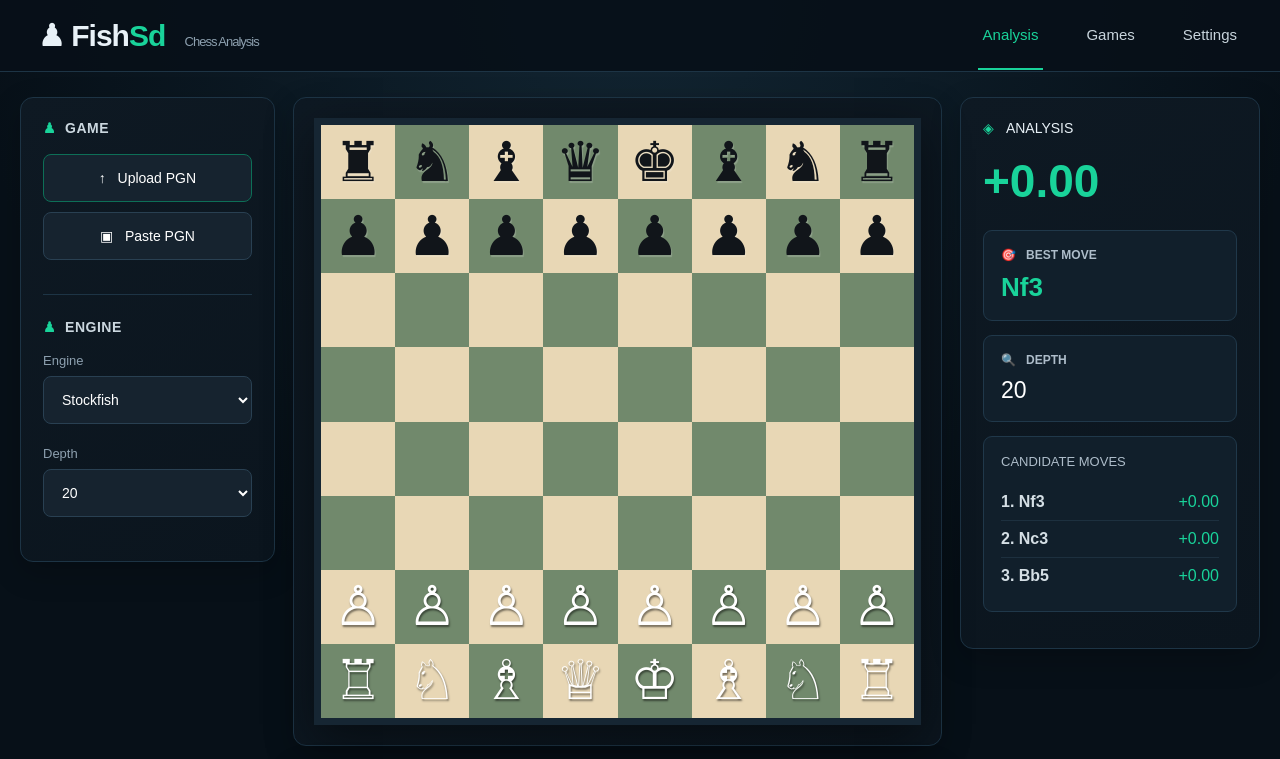
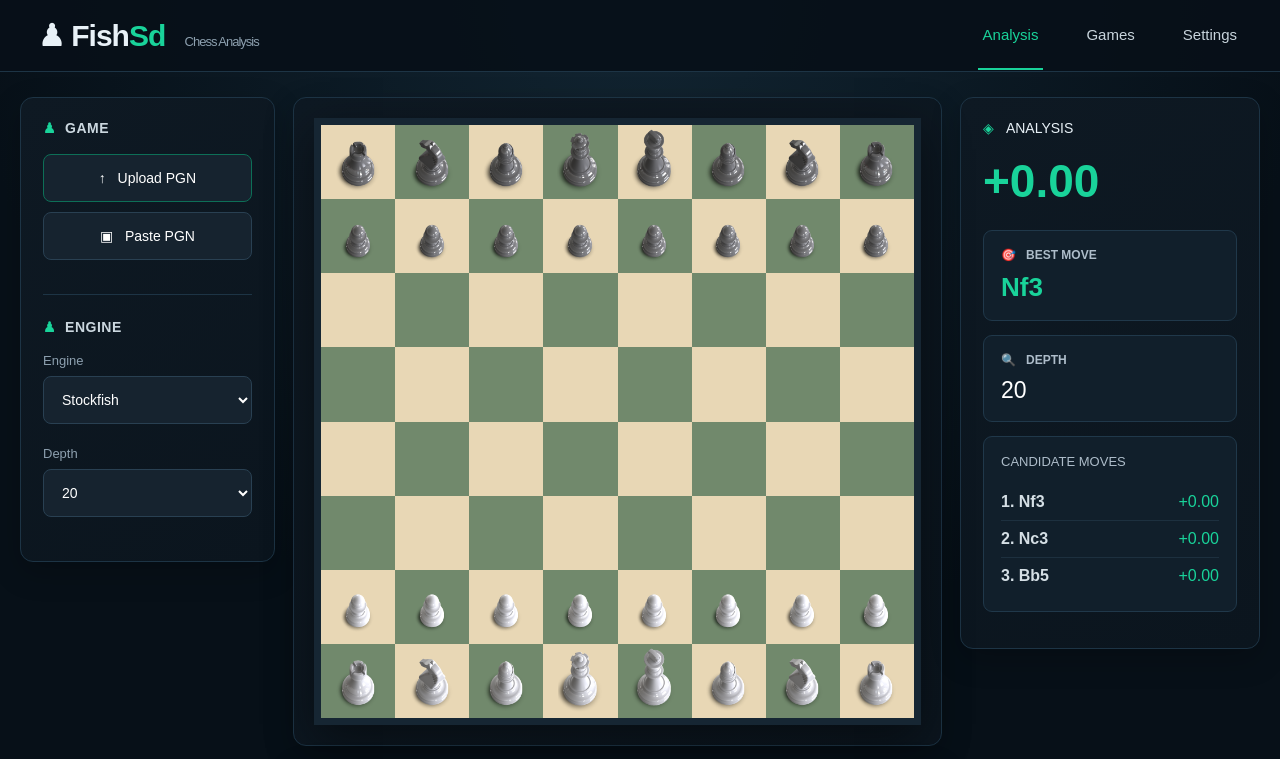
Before and after one commit to aitk5775-fish/FishSd, a plain HTML site: page index.html in a window 1280 px wide. Shown: the top 759 px of the page. Drawn offline with Linux system fonts and the light colour scheme.

Commit message:
Update index.html

```diff
--- a/index.html
+++ b/index.html
@@ -1,12 +1,7 @@
-<!DOCTYPE html>
-<html lang="en">
+<!DOCTYPE html><html lang="en">
 <head>
 <meta charset="UTF-8">
-<meta name="viewport" content="width=device-width, initial-scale=1.0">
-
-<title>FishSd — Chess Analysis</title>
-
-<style>
+<meta name="viewport" content="width=device-width, initial-scale=1.0"><title>FishSd — Chess Analysis</title><style>
 * {
     box-sizing: border-box;
     margin: 0;
@@ -205,6 +200,18 @@ select,
     font-size: clamp(25px, 5vw, 55px);
     line-height: 1;
     user-select: none;
+}
+
+/* CHESS PIECE IMAGES */
+
+.square img {
+    width: 88%;
+    height: 88%;
+    object-fit: contain;
+    display: block;
+    user-select: none;
+    -webkit-user-drag: none;
+    pointer-events: auto;
 }
 
 .light {
@@ -525,6 +532,11 @@ footer {
         font-size: clamp(25px, 10vw, 45px);
     }
 
+    .square img {
+        width: 88%;
+        height: 88%;
+    }
+
     .controls-panel {
         padding: 12px;
     }
@@ -542,14 +554,7 @@ footer {
         padding: 25px 12px;
     }
 }
-</style>
-</head>
-
-<body>
-
-<header>
-
-    <div class="logo">
+</style></head><body><header><div class="logo">
     ♟ Fish<span>Sd</span>
     <small>Chess Analysis</small>
 </div>
@@ -560,12 +565,7 @@ footer {
     <a href="#">Settings</a>
 </nav>
 
-</header>
-
-
-<main class="main">
-
-    <!-- LEFT PANEL -->
+</header><main class="main"><!-- LEFT PANEL -->
 
 <aside class="panel left-panel">
 
@@ -618,23 +618,73 @@ footer {
 
                 <!-- BLACK -->
 
-                    <div class="square light black-piece">♜</div>
-                    <div class="square dark black-piece">♞</div>
-                    <div class="square light black-piece">♝</div>
-                    <div class="square dark black-piece">♛</div>
-                    <div class="square light black-piece">♚</div>
-                    <div class="square dark black-piece">♝</div>
-                    <div class="square light black-piece">♞</div>
-                    <div class="square dark black-piece">♜</div>
+                <div class="square light black-piece">
+                    <img src="Black-Rook.png" alt="Black Rook" draggable="false">
+                </div>
 
-                    <div class="square dark black-piece">♟</div>
-                    <div class="square light black-piece">♟</div>
-                    <div class="square dark black-piece">♟</div>
-                    <div class="square light black-piece">♟</div>
-                    <div class="square dark black-piece">♟</div>
-                    <div class="square light black-piece">♟</div>
-                    <div class="square dark black-piece">♟</div>
-                    <div class="square light black-piece">♟</div>
+                <div class="square dark black-piece">
+                    <img src="Black-Knight.png" alt="Black Knight" draggable="false">
+                </div>
+
+                <div class="square light black-piece">
+                    <img src="Black-Bishop.png" alt="Black Bishop" draggable="false">
+                </div>
+
+                <div class="square dark black-piece">
+                    <img src="Black-Queen.png" alt="Black Queen" draggable="false">
+                </div>
+
+                <div class="square light black-piece">
+                    <img src="Black-King.png" alt="Black King" draggable="false">
+                </div>
+
+                <div class="square dark black-piece">
+                    <img src="Black-Bishop.png" alt="Black Bishop" draggable="false">
+                </div>
+
+                <div class="square light black-piece">
+                    <img src="Black-Knight.png" alt="Black Knight" draggable="false">
+                </div>
+
+                <div class="square dark black-piece">
+                    <img src="Black-Rook.png" alt="Black Rook" draggable="false">
+                </div>
+
+
+                <!-- BLACK PAWNS -->
+
+                <div class="square dark black-piece">
+                    <img src="Black-Pawn.png" alt="Black Pawn" draggable="false">
+                </div>
+
+                <div class="square light black-piece">
+                    <img src="Black-Pawn.png" alt="Black Pawn" draggable="false">
+                </div>
+
+                <div class="square dark black-piece">
+                    <img src="Black-Pawn.png" alt="Black Pawn" draggable="false">
+                </div>
+
+                <div class="square light black-piece">
+                    <img src="Black-Pawn.png" alt="Black Pawn" draggable="false">
+                </div>
+
+                <div class="square dark black-piece">
+                    <img src="Black-Pawn.png" alt="Black Pawn" draggable="false">
+                </div>
+
+                <div class="square light black-piece">
+                    <img src="Black-Pawn.png" alt="Black Pawn" draggable="false">
+                </div>
+
+                <div class="square dark black-piece">
+                    <img src="Black-Pawn.png" alt="Black Pawn" draggable="false">
+                </div>
+
+                <div class="square light black-piece">
+                    <img src="Black-Pawn.png" alt="Black Pawn" draggable="false">
+                </div>
+
 
                 <!-- EMPTY -->
 
@@ -674,25 +724,75 @@ footer {
                 <div class="square dark"></div>
                 <div class="square light"></div>
 
+
+                <!-- WHITE PAWNS -->
+
+                <div class="square light white-piece">
+                    <img src="White-Pawn.png" alt="White Pawn" draggable="false">
+                </div>
+
+                <div class="square dark white-piece">
+                    <img src="White-Pawn.png" alt="White Pawn" draggable="false">
+                </div>
+
+                <div class="square light white-piece">
+                    <img src="White-Pawn.png" alt="White Pawn" draggable="false">
+                </div>
+
+                <div class="square dark white-piece">
+                    <img src="White-Pawn.png" alt="White Pawn" draggable="false">
+                </div>
+
+                <div class="square light white-piece">
+                    <img src="White-Pawn.png" alt="White Pawn" draggable="false">
+                </div>
+
+                <div class="square dark white-piece">
+                    <img src="White-Pawn.png" alt="White Pawn" draggable="false">
+                </div>
+
+                <div class="square light white-piece">
+                    <img src="White-Pawn.png" alt="White Pawn" draggable="false">
+                </div>
+
+                <div class="square dark white-piece">
+                    <img src="White-Pawn.png" alt="White Pawn" draggable="false">
+                </div>
+
+
                 <!-- WHITE -->
 
-                    <div class="square light white-piece">♙</div>
-                    <div class="square dark white-piece">♙</div>
-                    <div class="square light white-piece">♙</div>
-                    <div class="square dark white-piece">♙</div>
-                    <div class="square light white-piece">♙</div>
-                    <div class="square dark white-piece">♙</div>
-                    <div class="square light white-piece">♙</div>
-                    <div class="square dark white-piece">♙</div>
+                <div class="square dark white-piece">
+                    <img src="White-Rook.png" alt="White Rook" draggable="false">
+                </div>
 
-                    <div class="square dark white-piece">♖</div>
-                    <div class="square light white-piece">♘</div>
-                    <div class="square dark white-piece">♗</div>
-                    <div class="square light white-piece">♕</div>
-                    <div class="square dark white-piece">♔</div>
-                    <div class="square light white-piece">♗</div>
-                    <div class="square dark white-piece">♘</div>
-                    <div class="square light white-piece">♖</div>
+                <div class="square light white-piece">
+                    <img src="White-Knight.png" alt="White Knight" draggable="false">
+                </div>
+
+                <div class="square dark white-piece">
+                    <img src="White-Bishop.png" alt="White Bishop" draggable="false">
+                </div>
+
+                <div class="square light white-piece">
+                    <img src="White-Queen.png" alt="White Queen" draggable="false">
+                </div>
+
+                <div class="square dark white-piece">
+                    <img src="White-King.png" alt="White King" draggable="false">
+                </div>
+
+                <div class="square light white-piece">
+                    <img src="White-Bishop.png" alt="White Bishop" draggable="false">
+                </div>
+
+                <div class="square dark white-piece">
+                    <img src="White-Knight.png" alt="White Knight" draggable="false">
+                </div>
+
+                <div class="square light white-piece">
+                    <img src="White-Rook.png" alt="White Rook" draggable="false">
+                </div>
 
             </div>
 
@@ -804,14 +904,7 @@ footer {
 
 </aside>
 
-</main>
-
-
-<!-- FOOTER -->
-
-<footer>
-
-    <div class="footer-title">
+</main><!-- FOOTER --><footer><div class="footer-title">
     FishSd ♟ — Chess Analysis
 </div>
 
@@ -843,7 +936,5 @@ footer {
     Developer: SAID AIT
 </div>
 
-</footer>
-
-</body>
+</footer></body>
 </html>
```
Lines whose indentation alone changed are shown as unchanged.
